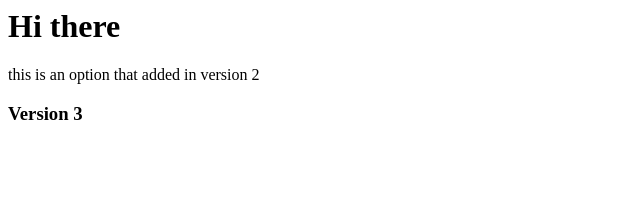
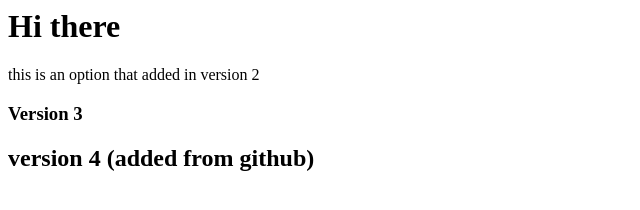
Before and after one commit to darooghe/testiProject, a plain HTML site: page index.html in a window 1280 px wide. Shown: the whole page, without its empty margins (0-640 px from the left). Drawn offline with Linux system fonts and the light colour scheme.

Commit message:
version 4 from github

```diff
--- a/index.html
+++ b/index.html
@@ -4,5 +4,6 @@
 		<h1>Hi there</h1>
 		<p>this is an option that added in version 2</p>
 		<h3>Version 3</h3>
+		<h2> version 4 (added from github) </h2>
 	</body>
 </html>
```
